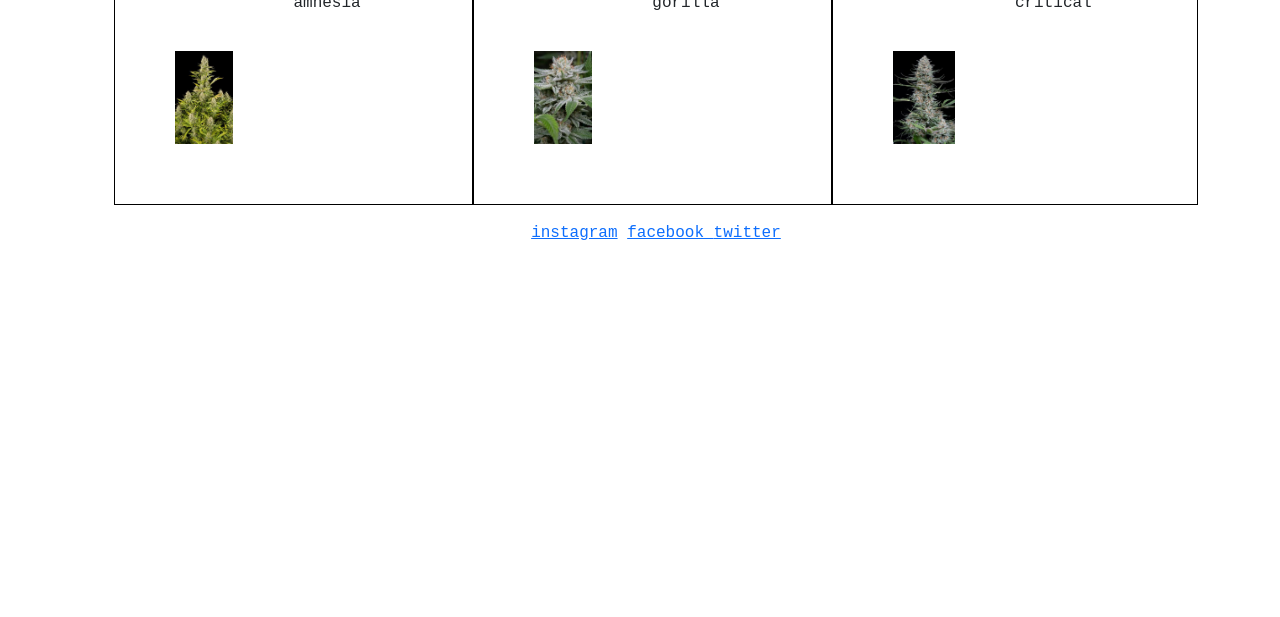
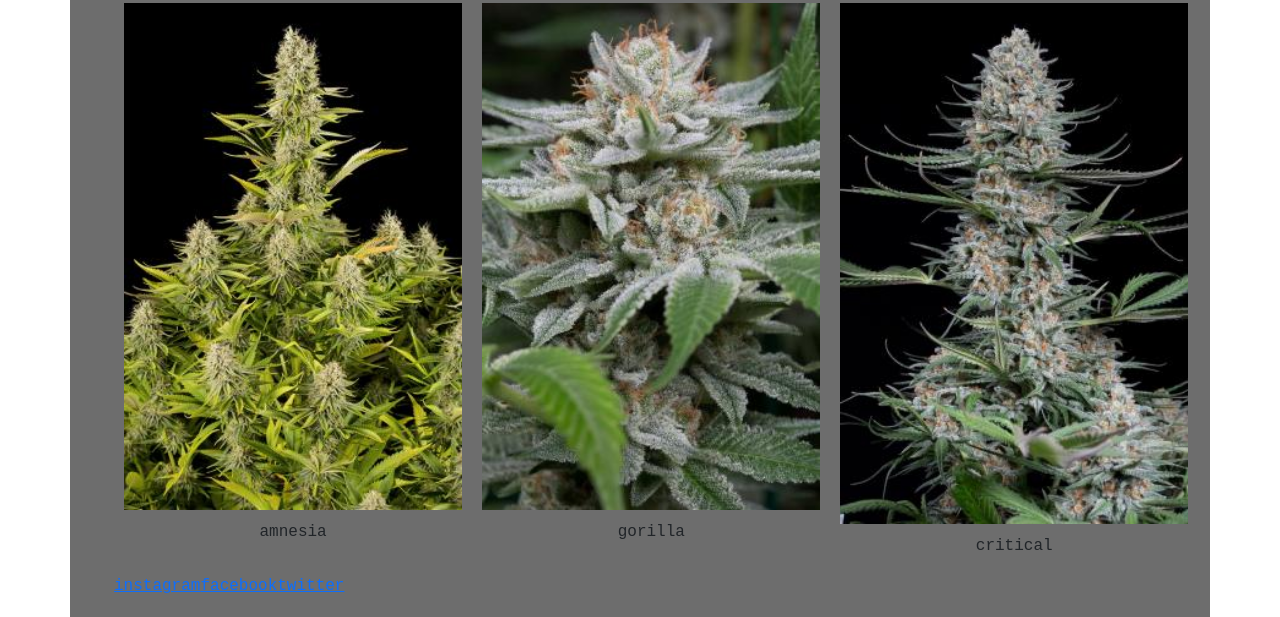
Before and after one commit to Gianmarco-Pace/coder-git, a plain HTML site: page index.html in a window 1280 px wide. Shown: the part 359-976 px from the top of the page. Before the commit the page ends 800 px from the top, so only its background shows below. Drawn offline with nearby package versions, Linux system fonts and the light colour scheme.

Commit message:
git pre-entrega proyecto final

```diff
--- a/index.html
+++ b/index.html
@@ -57,8 +57,8 @@
                 <aside>
                     <h2>mas vendidas</h2>
                     <div>
-                        <ul class="listas">
-                            <li><img src="img/amnesia.jpg" alt="">amnesia</li>
+                        <ul class="listas-inicio">
+                            <li><img src="img/amnesia.jpg" class="rounded float-start" alt="">amnesia</li>
                             <li><img src="img/gorilla.jpg" alt="">gorilla</li>
                             <li><img src="img/quick critical.jpg" alt="">critical</li>
 
@@ -85,9 +85,8 @@
         </div>
 
 
+
         <script src="https://cdn.jsdelivr.net/npm/bootstrap@5.1.3/dist/js/bootstrap.bundle.min.js" integrity="sha384-ka7Sk0Gln4gmtz2MlQnikT1wXgYsOg+OMhuP+IlRH9sENBO0LRn5q+8nbTov4+1p" crossorigin="anonymous"></script>
-
-
 
 
 </body>
--- a/main.css
+++ b/main.css
@@ -1,6 +1,7 @@
-.contenedor  {
-    background-color: bisque ;
+.container  {
+    background-color: #6d6d6d ;
     padding: 3px;
+
     display: grid;
 
 
@@ -14,6 +15,7 @@
 }
 
 img{
+    width:100%
 
 
 
@@ -55,6 +57,7 @@ img{
 
 
 }
+
 
 
 .listas li{
@@ -128,10 +131,20 @@ p{
     }
 
     img{
+        width: 100%;
+         padding: 10px;
+    }
+
+    .listas-inicio{
+        display: flex;
+        flex-wrap: nowrap
         width: 50%;
-        padding: 60px ;
+
     }
+
+
 }
+
 
 
 .listas li{
```
